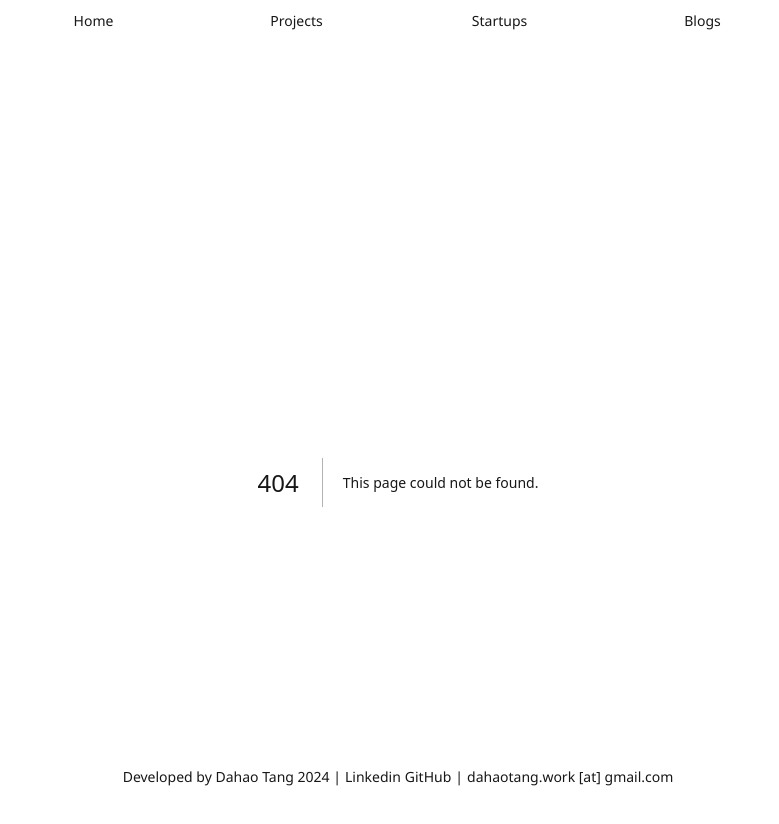
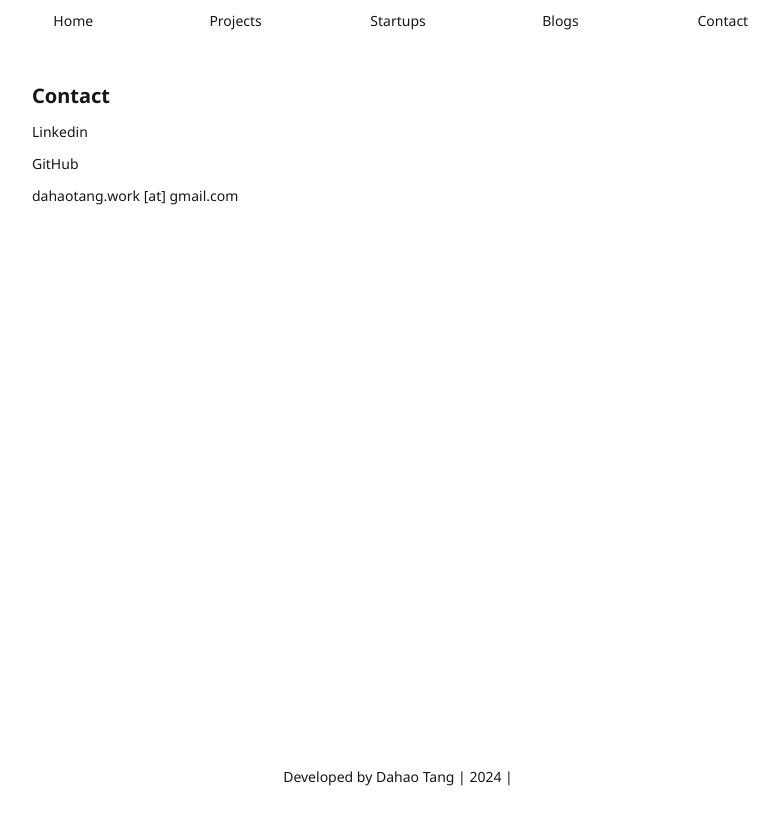
Before and after one commit to DahaoTang/DahaoTang.github.io, a Next.js app: page /contact in a window 1280 px wide. Before the commit this address had no page. Shown: the top 824 px of the page, without its empty margins (242-1021 px from the left). After the commit the page ends 800 px from the top, so only its background shows below. Built offline with nearby package versions, Linux system fonts and the light colour scheme.

Commit message:
contact updated

```diff
--- /dev/null
+++ b/app/(site)/contact/page.tsx
@@ -0,0 +1,27 @@
+import { Heading1 } from "@/app/components/Heading";
+import ContactButton from "@/app/components/ContactButton";
+
+export default function Contact() {
+	return (
+		<div>
+			<Heading1 content="Contact" />
+			<div className="pt-3">
+				<ContactButton
+					content="Linkedin"
+					url="https://www.linkedin.com/in/dahao-tang/"
+				/>
+			</div>
+			<div className="pt-3">
+				<ContactButton content="GitHub" url="https://github.com/DahaoTang" />
+			</div>
+			<div className="pt-3">
+				<a
+					className="hover:text-blue-300"
+					href="mailto:dahaotang.work@gmail.com"
+				>
+					dahaotang.work [at] gmail.com
+				</a>
+			</div>
+		</div>
+	);
+}
--- a/app/(site)/page.tsx
+++ b/app/(site)/page.tsx
@@ -1,6 +1,5 @@
 import Image from "next/image";
 
-import Contact from "@/app/components/Contact";
 import DownloadCV from "@/app/components/DownloadCV";
 import { Heading2 } from "@/app/components/Heading";
 
--- a/app/components/Contact.tsx
+++ /dev/null
@@ -1,29 +0,0 @@
-import ContactButton from "@/app/components/ContactButton";
-import { Heading1, Heading2 } from "@/app/components/Heading";
-
-export default function Contact() {
-	return (
-		<div>
-			<div className="flex flex-row">
-				<div className="pl-1">
-					<ContactButton
-						content="Linkedin"
-						url="https://www.linkedin.com/in/dahao-tang/"
-					/>
-				</div>
-				<div className="px-1">
-					<ContactButton content="GitHub" url="https://github.com/DahaoTang" />
-				</div>
-				<div>
-					|
-					<a
-						className="pl-1 hover:text-blue-300"
-						href="mailto:dahaotang.work@gmail.com"
-					>
-						dahaotang.work [at] gmail.com
-					</a>
-				</div>
-			</div>
-		</div>
-	);
-}
--- a/app/components/ContactButton.tsx
+++ b/app/components/ContactButton.tsx
@@ -1,5 +1,3 @@
-"use client";
-
 interface ContactButtonProps {
 	content: string;
 	url: string;
--- a/app/components/DownloadCV.tsx
+++ b/app/components/DownloadCV.tsx
@@ -1,5 +1,3 @@
-"use client";
-
 export default function DownloadCV() {
 	return (
 		<div>
--- a/app/components/Headbar.tsx
+++ b/app/components/Headbar.tsx
@@ -30,6 +30,11 @@ export default function Headbar() {
 					Blogs
 				</a>
 			</div>
+			<div className="flex-1 text-center">
+				<a className="p-2 hover:bg-neutral-900 hover:text-white" href="/contact">
+					Contact
+				</a>
+			</div>
 		</div>
 	);
 }
--- a/app/components/Heading.tsx
+++ b/app/components/Heading.tsx
@@ -1,5 +1,3 @@
-"use client";
-
 interface HeadingProps {
 	content?: string;
 }
--- a/app/components/PaginatedList.tsx
+++ b/app/components/PaginatedList.tsx
@@ -1,5 +1,3 @@
-"use client";
-
 import { useState } from "react";
 
 interface PaginatedListProps {
--- a/app/layout.tsx
+++ b/app/layout.tsx
@@ -1,7 +1,6 @@
 import { Analytics } from "@vercel/analytics/react";
 
 import "./globals.css";
-import Contact from "@/app/components/Contact";
 import Headbar from "@/app/components/Headbar";
 import { Noto_Sans } from "next/font/google";
 
@@ -40,8 +39,7 @@ export default function RootLayout({
 							>
 								&nbsp;Dahao Tang&nbsp;
 							</a>
-							2024 |
-							<Contact />
+							| 2024 |
 						</div>
 					</div>
 				</div>
```
